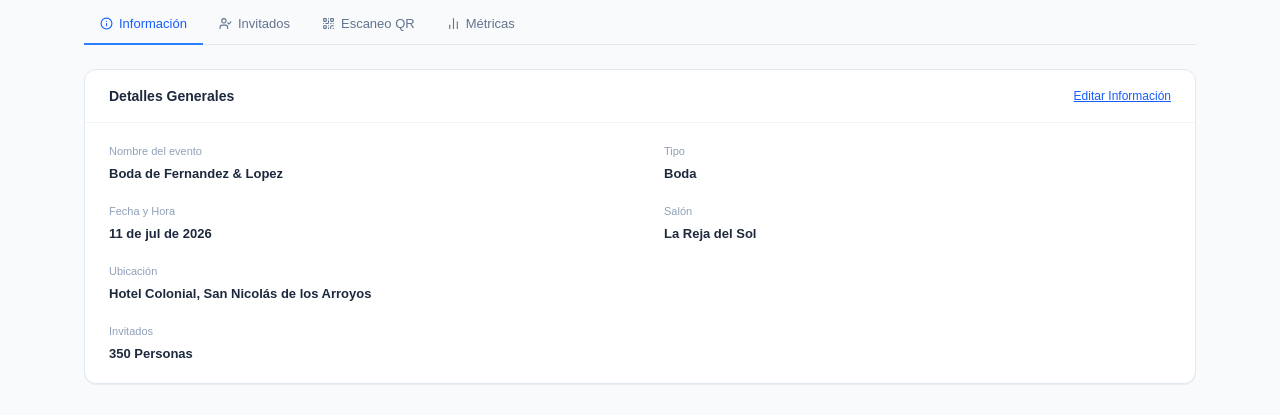
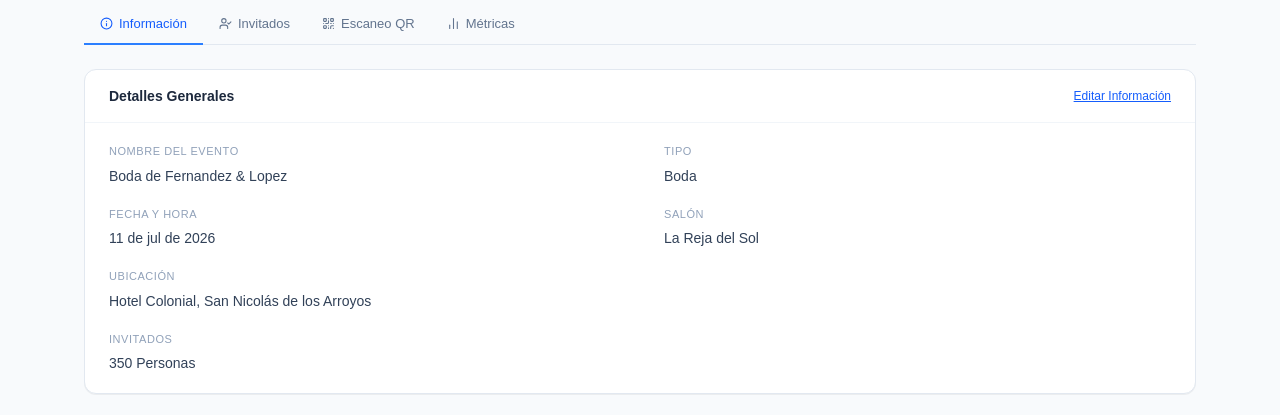
Before and after one commit to JuanManuelSo/EventManager, a React (Vite) app in the folder frontend/: page /events/1 in a window 1280 px wide. Shown: the part 436-851 px from the top of the page. Built offline with nearby package versions, Linux system fonts and the light colour scheme; sample sign-in values are in the browser's storage.

Commit message:
new: agrego edicion en linea para detalles de los eventos

```diff
--- /dev/null
+++ b/frontend/src/components/ui/EditableField.tsx
@@ -0,0 +1,34 @@
+export function EditableField({
+  label,
+  value,
+  isEditing,
+  register,
+  error,
+  type = "text",
+  fullWidth = false,
+}: any) {
+  return (
+    <div className={`flex flex-col gap-1.5 ${fullWidth ? "col-span-2" : ""}`}>
+      <label className="text-[11px] font-medium text-slate-400 uppercase tracking-wider">
+        {label}
+      </label>
+      {isEditing ? (
+        <>
+          <input
+            type={type}
+            {...register}
+            className={`w-full px-3 py-1.5 text-sm border rounded-md focus:ring-2 focus:ring-brand-dark outline-none transition-all
+              ${error ? "border-red-500" : "border-slate-200 text-slate-700"}`}
+          />
+          {error && (
+            <span className="text-[10px] text-red-500 font-medium">
+              {error}
+            </span>
+          )}
+        </>
+      ) : (
+        <span className="text-sm font-medium text-slate-700">{value}</span>
+      )}
+    </div>
+  );
+}
--- a/frontend/src/pages/EventDetailPage.tsx
+++ b/frontend/src/pages/EventDetailPage.tsx
@@ -13,6 +13,15 @@ import {
 } from "lucide-react";
 import { useEvent } from "../hooks/useEvents";
 import { formatDate } from "../lib/utils";
+
+import { useForm } from "react-hook-form";
+import { zodResolver } from "@hookform/resolvers/zod";
+import {
+  createEventSchema,
+  type CreateEventInput,
+} from "../validations/validateCreateEvent";
+import Input from "../components/ui/Input";
+import { EditableField } from "../components/ui/EditableField";
 
 /* ── Tab definitions ── */
 type Tab = "info" | "guests" | "scan" | "metrics";
@@ -180,36 +189,128 @@ export default function EventDetailPage() {
    INFORMACIÓN TAB
 ════════════════════════════════════════════ */
 function InfoTab({ event }: { event: import("../types").Event }) {
+  const [isEditing, setIsEditing] = useState(false);
+
+  const {
+    register,
+    handleSubmit,
+    reset,
+    formState: { errors, isDirty },
+  } = useForm<CreateEventInput>({
+    resolver: zodResolver(createEventSchema),
+    defaultValues: {
+      nombre: event.nombre,
+      tipo: event.tipo,
+      fecha: event.fecha, // Asegúrate de que venga en formato compatible con datetime-local
+      salon: event.salon ?? "",
+      locacion: event.locacion,
+      cant_invitados: event.cant_invitados,
+      status: event.status as any,
+    },
+  });
+
+  const onSubmit = (data: CreateEventInput) => {
+    console.log("Guardando cambios...", data);
+    // Aquí llamarías a tu API para actualizar el evento en la DB vía Prisma
+    setIsEditing(false);
+  };
+
+  const handleCancel = () => {
+    reset(); // Revierte los cambios a los defaultValues originales
+    setIsEditing(false);
+  };
+
   return (
     <div className="bg-white border border-slate-200 rounded-xl shadow-2xs">
+      <form
+        onSubmit={handleSubmit(onSubmit)}
+        onKeyDown={(e) => e.key === "Enter" && handleSubmit(onSubmit)}
+      >
         {/* Header */}
         <div className="flex items-center justify-between px-6 py-4 border-b border-slate-100">
           <h2 className="text-sm font-semibold text-slate-800">
             Detalles Generales
           </h2>
+          <div className="flex gap-3">
+            {!isEditing ? (
               <button
-          className="text-xs font-medium text-blue-600 hover:text-blue-700
-                     transition-colors duration-150 underline cursor-pointer"
+                type="button"
+                onClick={() => setIsEditing(true)}
+                className="text-xs font-medium text-blue-600 hover:text-blue-700 underline cursor-pointer"
               >
                 Editar Información
               </button>
+            ) : (
+              <>
+                <button
+                  type="button"
+                  onClick={handleCancel}
+                  className="text-xs font-medium text-slate-500 hover:text-slate-700 cursor-pointer"
+                >
+                  Cancelar
+                </button>
+                <button
+                  type="submit"
+                  disabled={!isDirty}
+                  className="text-xs font-bold  text-blue-500  cursor-pointer disabled:opacity-50 hover:text-blue-700 "
+                >
+                  Guardar Cambios
+                </button>
+              </>
+            )}
+          </div>
         </div>
 
         {/* Fields grid */}
+
         <div className="px-6 py-5 grid grid-cols-2 gap-x-12 gap-y-5 ">
-        <InfoField label="Nombre del evento" value={event.nombre} />
-        <InfoField label="Tipo" value={event.tipo} />
-
-        <InfoField label="Fecha y Hora" value={formatDate(event.fecha)} />
-        <InfoField label="Salón" value={event.salon ?? "—"} />
-
-        <InfoField label="Ubicación" value={event.locacion} fullWidth />
-
-        <InfoField
+          <EditableField
+            label="Nombre del evento"
+            isEditing={isEditing}
+            register={register("nombre")}
+            value={event.nombre}
+            error={errors.nombre?.message}
+          />
+          <EditableField
+            label="Tipo"
+            isEditing={isEditing}
+            register={register("tipo")}
+            value={event.tipo}
+            error={errors.tipo?.message}
+          />
+          <EditableField
+            label="Fecha y Hora"
+            isEditing={isEditing}
+            register={register("fecha")}
+            type="datetime-local"
+            value={formatDate(event.fecha)}
+            error={errors.fecha?.message}
+          />
+          <EditableField
+            label="Salón"
+            isEditing={isEditing}
+            register={register("salon")}
+            value={event.salon ?? "—"}
+            error={errors.salon?.message}
+          />
+          <EditableField
+            label="Ubicación"
+            isEditing={isEditing}
+            register={register("locacion")}
+            value={event.locacion}
+            fullWidth
+            error={errors.locacion?.message}
+          />
+          <EditableField
             label="Invitados"
+            isEditing={isEditing}
+            register={register("cant_invitados")}
+            type="number"
             value={`${event.cant_invitados?.toLocaleString("es-AR") ?? "-"} Personas`}
+            error={errors.cant_invitados?.message}
           />
         </div>
+      </form>
     </div>
   );
 }
```
Lines whose indentation alone changed are shown as unchanged.
